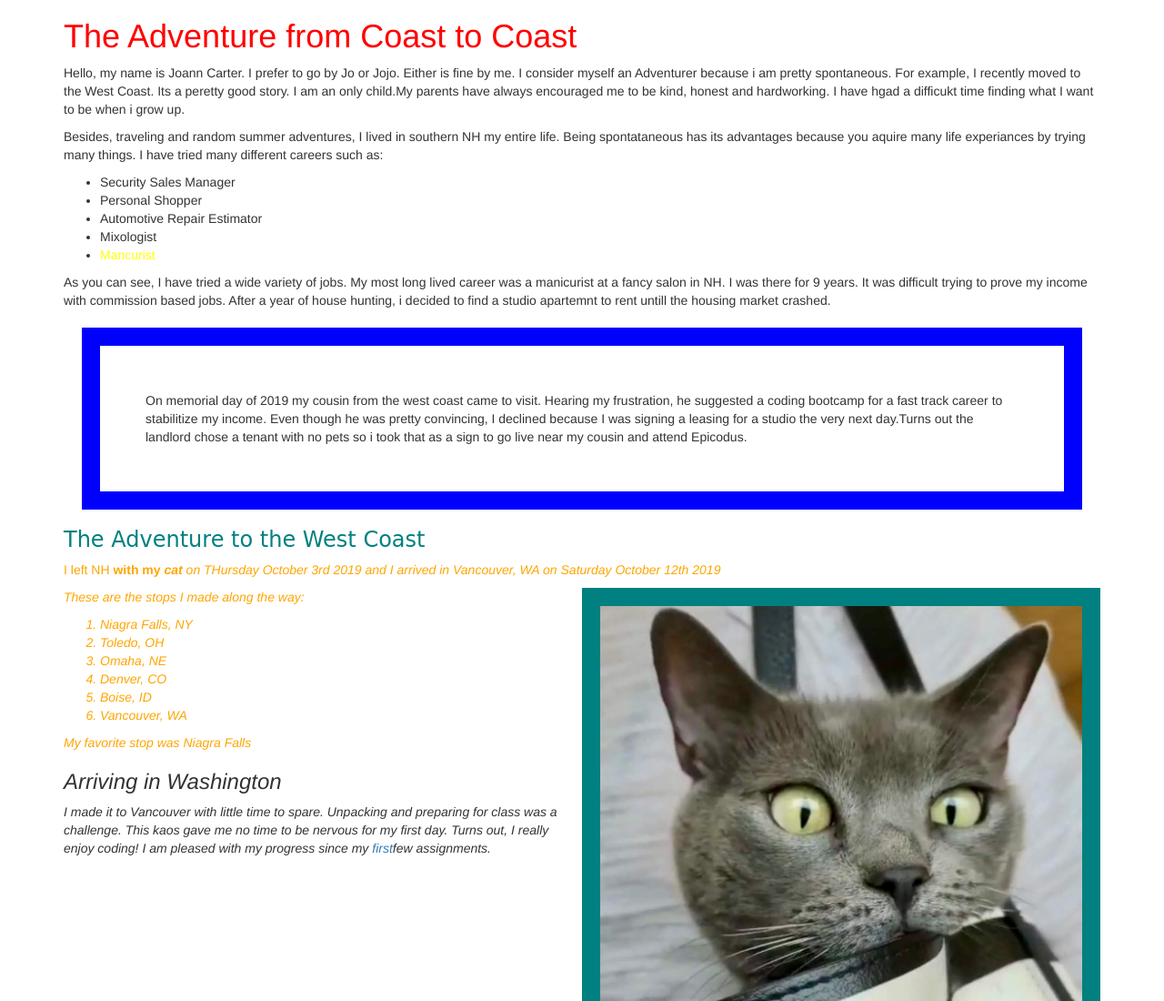
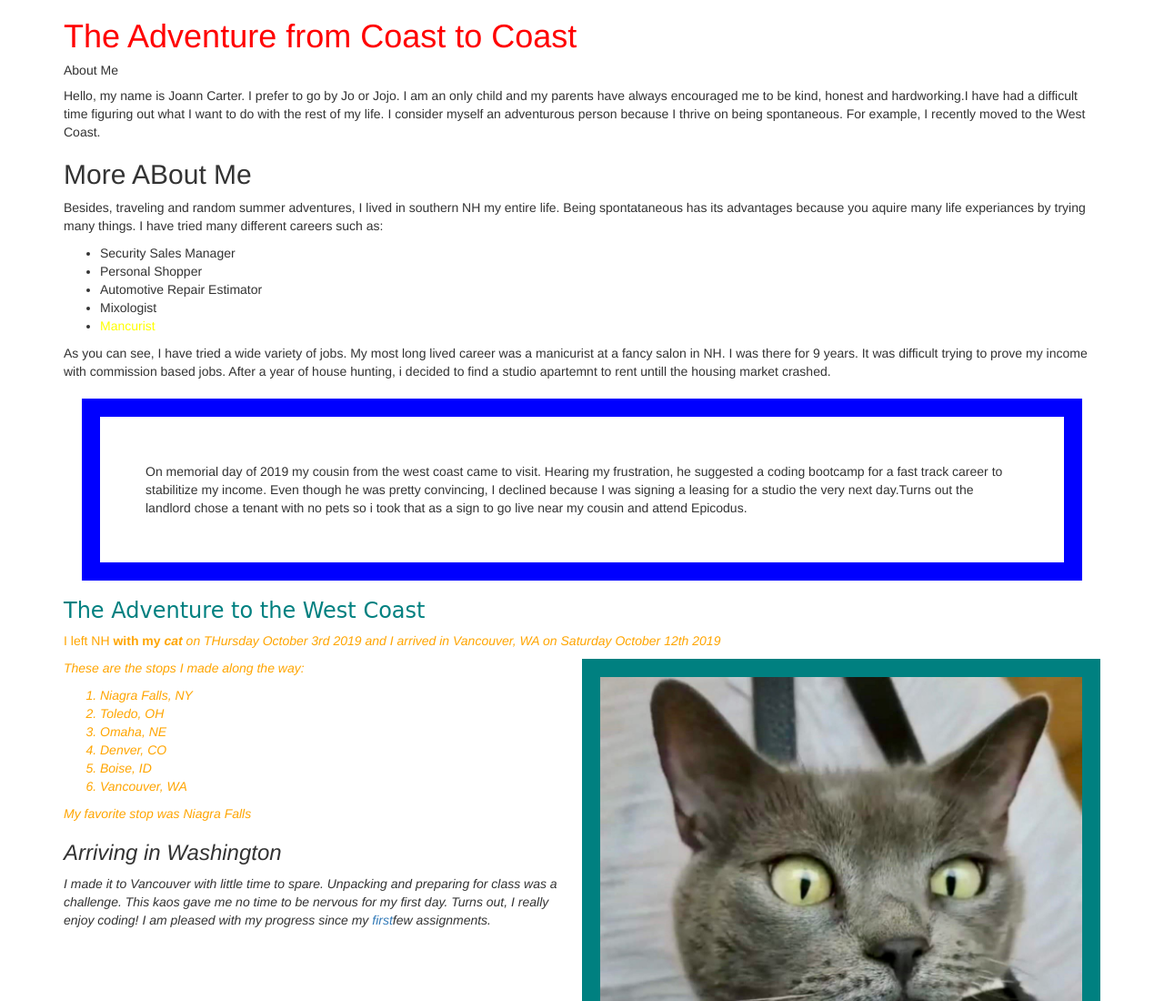
Before and after one commit to lioness3/portfolio-code-review, a plain HTML site: page index.html in a window 1280 px wide. Shown: the top 1100 px of the page at 91% size. Drawn offline with Linux system fonts and the light colour scheme.

Commit message:
add context

```diff
--- a/css/stylesheet.css
+++ b/css/stylesheet.css
@@ -1,6 +1,6 @@
 
 body {
-  color: gradient(red, yellow, purple)
+background: "css/redrock.jpg";
 }
 .impact {
 padding: 50px;
--- a/index.html
+++ b/index.html
@@ -8,7 +8,9 @@
   <body>
     <div class="container">
       <h1>The Adventure from Coast to Coast</h1>
-      <p>Hello, my name is Joann Carter. I prefer to go by Jo or Jojo. Either is fine by me. I consider myself an Adventurer because i am pretty spontaneous. For example, I recently moved to the West Coast. Its a peretty good story. I am an only child.My parents have always encouraged me to be kind, honest and hardworking. I have hgad a difficukt time finding what I want to be when i grow up. </p>
+      <h5>About Me</h5>
+      <p>Hello, my name is Joann Carter. I prefer to go by Jo or Jojo. I am an only child and my parents have always encouraged me to be kind, honest and hardworking.I have had a difficult time figuring out what I want to do with the rest of my life. I consider myself an adventurous person because I thrive on being spontaneous. For example, I recently moved to the West Coast.  </p>
+      <h2>More ABout Me</h2>
       <p>Besides, traveling and random summer adventures, I lived in southern NH my entire life. Being spontataneous has its advantages because you aquire many life experiances by trying many things. I have tried many different careers such as:
       <ul>
         <li>Security Sales Manager</li>
```
